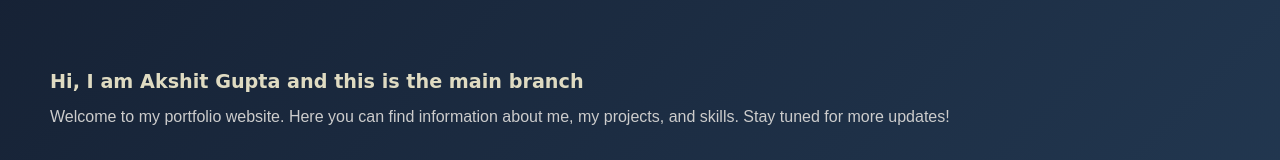
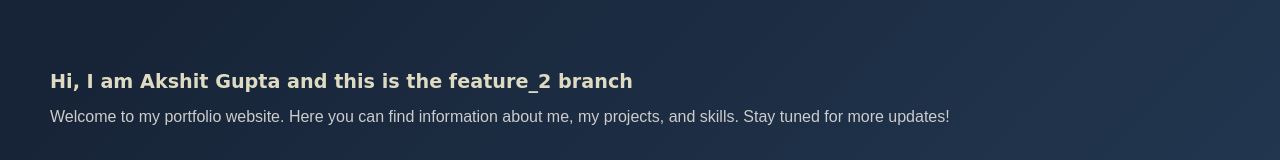
Before and after one commit to AkshitGupta2002/test_files, a plain HTML site: page index.html in a window 1280 px wide. Shown: the part 301-461 px from the top of the page. Drawn offline with Linux system fonts and the light colour scheme.

Commit message:
Changes by feature_2 branch

```diff
--- a/index.html
+++ b/index.html
@@ -38,7 +38,7 @@
 </head>
 <body>
     <div class="container">
-        <h1>Hi, I am Akshit Gupta and this is the main branch</h1>
+        <h1>Hi, I am Akshit Gupta and this is the feature_2 branch</h1>
         <p>Welcome to my portfolio website. Here you can find information about me, my projects, and skills. Stay tuned for more updates!</p>
     </div>
 </body>
```
